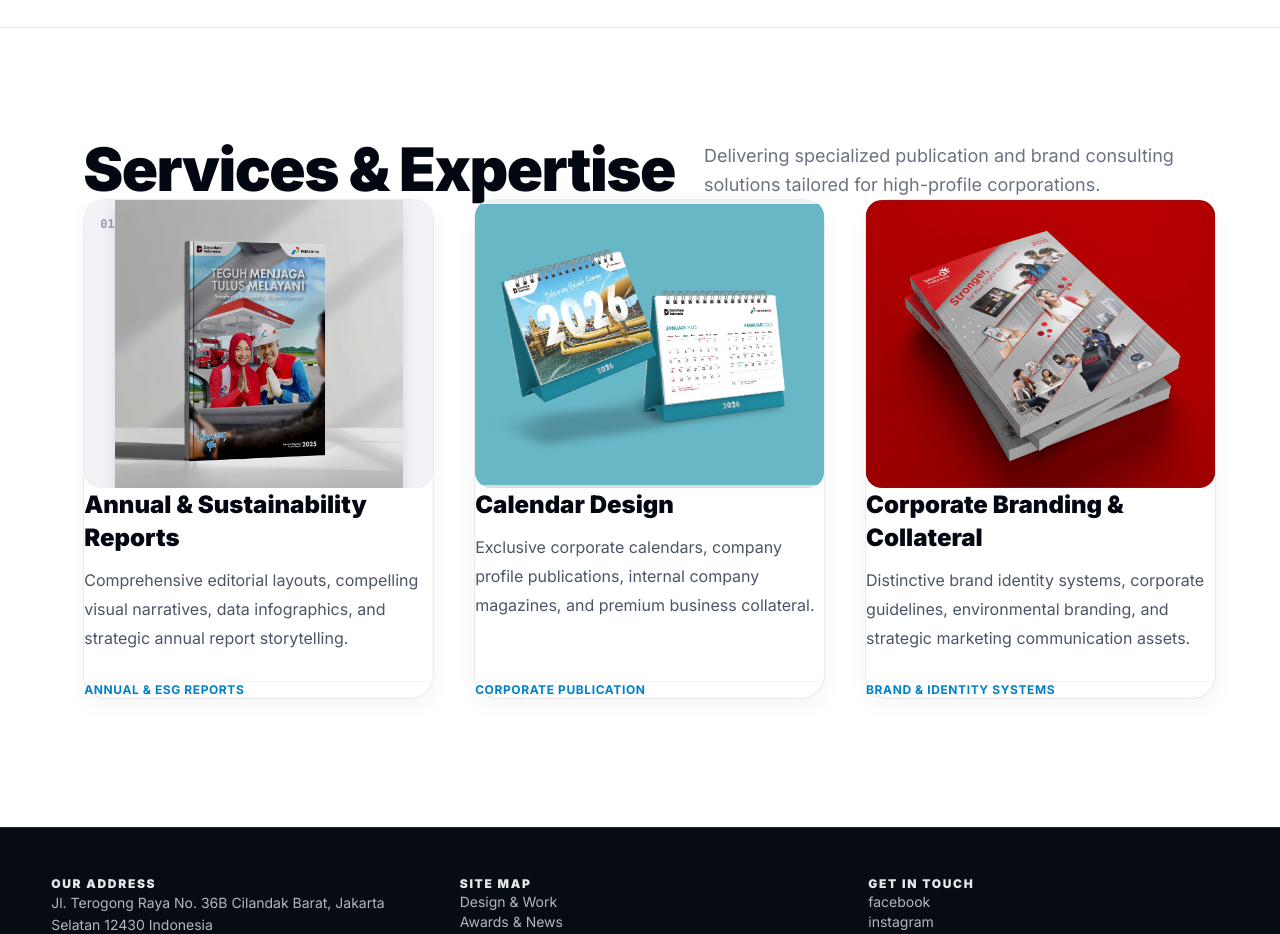
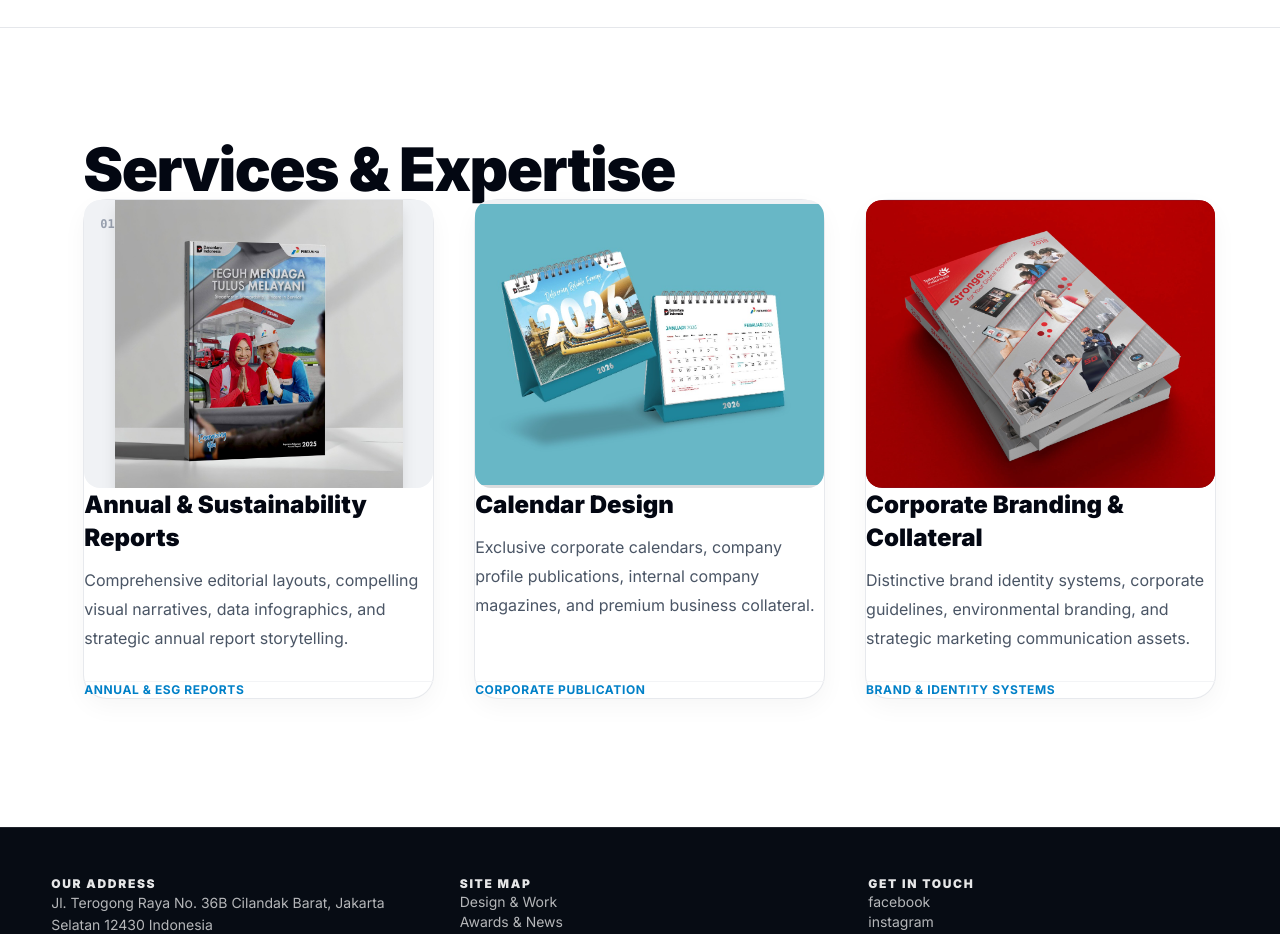
Before and after one commit to SamJinWoo99/DNA-Company-Profile, a Next.js app: page /about in a window 1280 px wide. Shown: the part 1580-2514 px from the top of the page. Built offline with nearby package versions, Linux system fonts and the light colour scheme.

Commit message:
Remove subtitle text from Services & Expertise header

```diff
--- a/app/components/AboutHeroMeta.tsx
+++ b/app/components/AboutHeroMeta.tsx
@@ -254,17 +254,10 @@ export default function AboutHeroMeta() {
         >
           <div className="w-full max-w-[1450px]">
             {/* Header Services */}
-            <div className="mb-14 sm:mb-16 flex flex-col md:flex-row md:items-end justify-between gap-6">
-              <div>
-                <h2 className="text-4xl sm:text-5xl lg:text-6xl font-black text-gray-950 tracking-tight">
-                  {t("about.s_title")}
-                </h2>
-              </div>
-              <p className="text-gray-500 max-w-lg text-base sm:text-lg leading-relaxed">
-                {lang === "en"
-                  ? "Delivering specialized publication and brand consulting solutions tailored for high-profile corporations."
-                  : "Menghadirkan solusi publikasi dan konsultasi brand terpadu bagi korporasi dan institusi ternama."}
-              </p>
+            <div className="mb-14 sm:mb-16">
+              <h2 className="text-4xl sm:text-5xl lg:text-6xl font-black text-gray-950 tracking-tight">
+                {t("about.s_title")}
+              </h2>
             </div>
 
             {/* 3 Kartu Layanan Unggulan Persis Foto 2 */}
```
